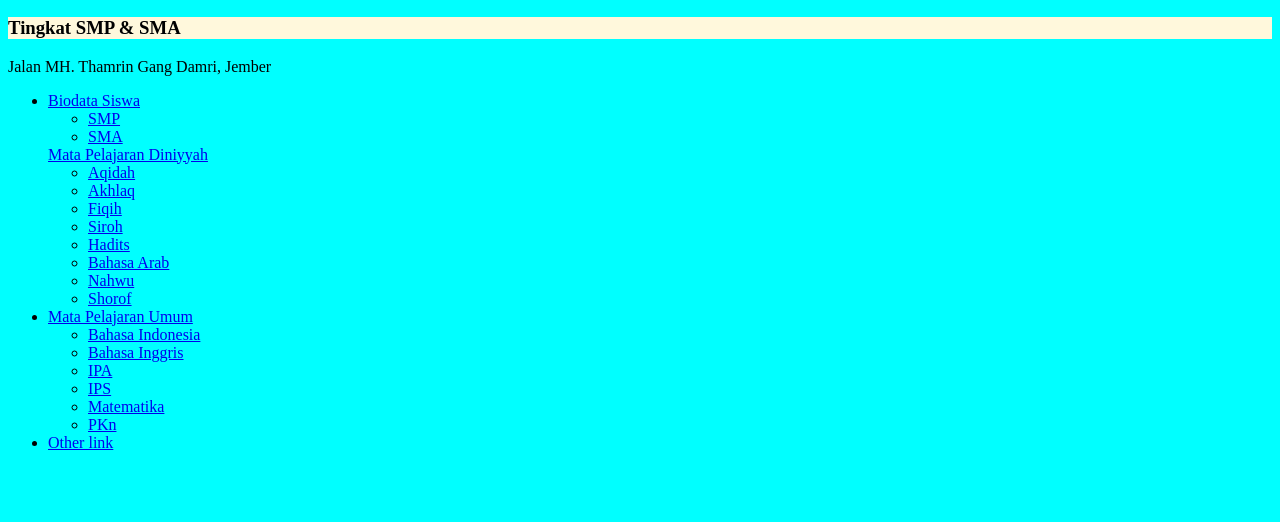
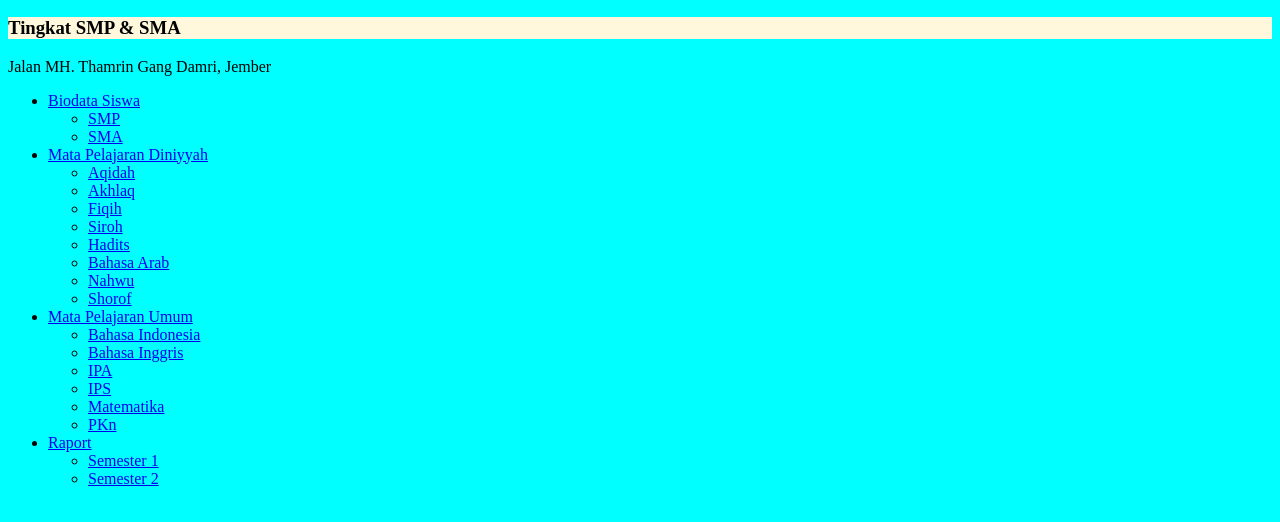
Before and after one commit to rullysyafril/sistemraportonlinemahad, a plain HTML site: page index.html in a window 1280 px wide. Shown: the part 110-632 px from the top of the page. Drawn offline with Linux system fonts and the light colour scheme.

Commit message:
sidebar 1

```diff
--- a/index.html
+++ b/index.html
@@ -20,6 +20,8 @@
                     <li><a class="nav-link" href="#">SMP </a></li>
                     <li><a class="nav-link" href="#">SMA </a></li>
                 </ul>
+            </li>
+            <li class="nav-item has-submenu">
                 <a class="nav-link" href="#"> Mata Pelajaran Diniyyah </a>
                 <ul class="submenu collapse">
                     <li><a class="nav-link" href="#">Aqidah </a></li>
@@ -43,8 +45,11 @@
                     <li><a class="nav-link" href="#">PKn </a></li>
                 </ul>
             </li>
-            <li class="nav-item">
-                <a class="nav-link" href="#"> Other link </a>
+            <li class="nav-item has-submenu">
+                <a class="nav-link" href="#"> Raport </a>
+                <ul class="submenu collapse">
+                    <li><a class="nav-link" href="#">Semester 1 </a></li>
+                    <li><a class="nav-link" href="#">Semester 2 </a></li>
             </li>
         </ul>
         </nav>
```
